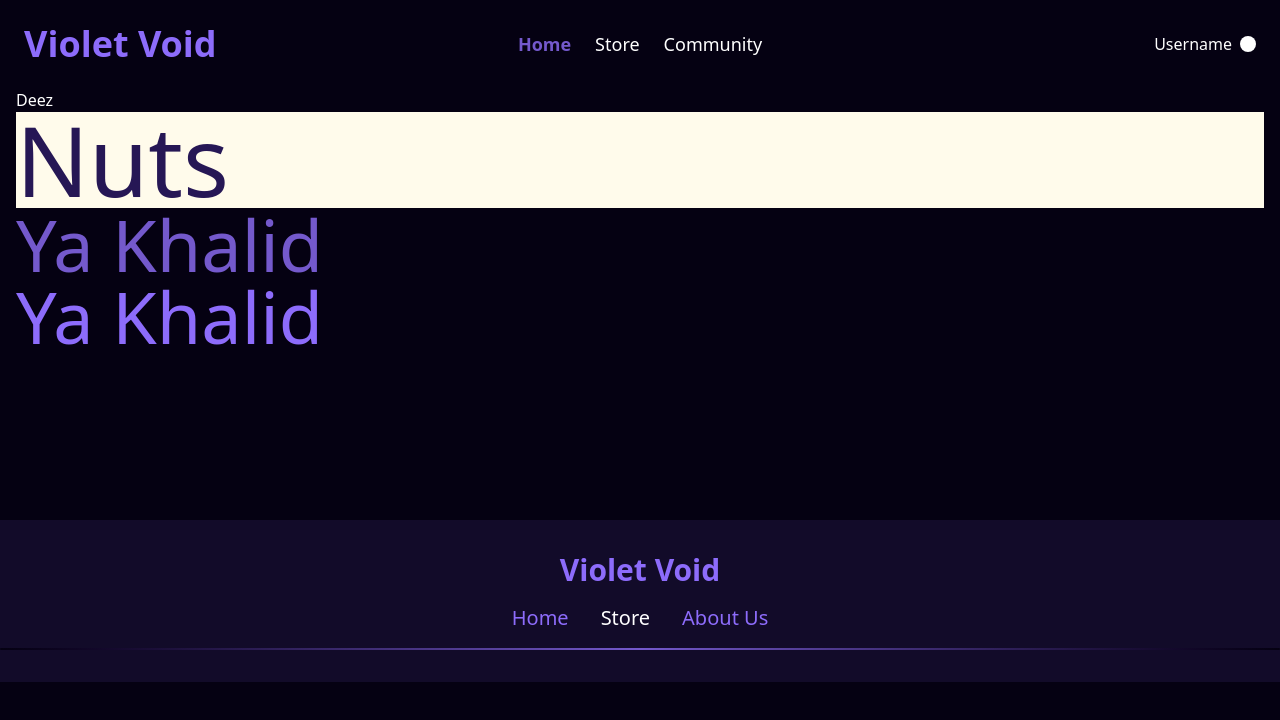
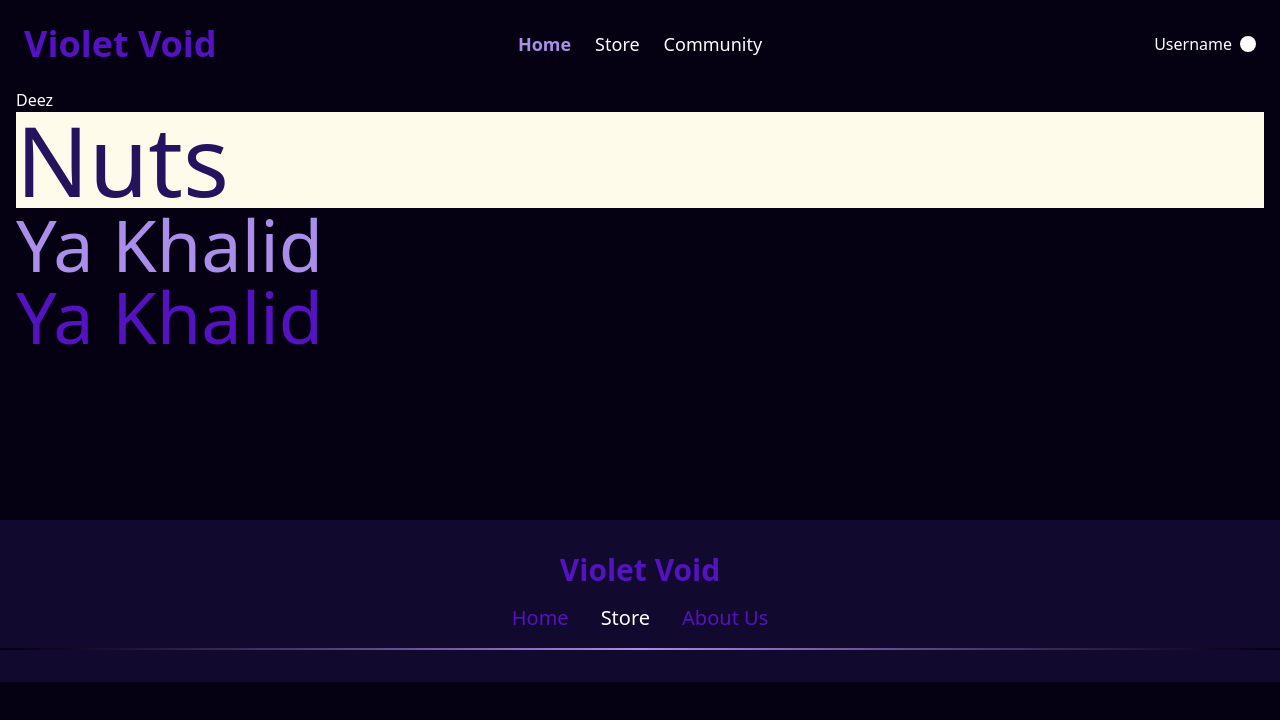
Before and after one commit to TheShad0wNinja/violet-void, a React (Vite) app: page / in a window 1280 px wide. Shown: the top 720 px of the page. Built offline with nearby package versions, Linux system fonts and the light colour scheme.

Commit message:
tweaked the site colors

```diff
--- a/src/index.css
+++ b/src/index.css
@@ -3,9 +3,32 @@
 @custom-variant dark (&:where([data-theme=dark], [data-theme=dark] *));
 @theme {
   --color-background: #050112;
+  --color-background-50: oklch(87.7% 0.062 295.27);
+  --color-background-100: oklch(82.65% 0.09 295.11);
+  --color-background-200: oklch(70.67% 0.158 292.79);
+  --color-background-300: oklch(59.33% 0.22 288.51);
+  --color-background-400: oklch(50.73% 0.264 282.33);
+  --color-background-500: oklch(44.33% 0.27 275.85);
+  --color-background-600: oklch(37.31% 0.225 276.32);
+  --color-background-700: oklch(30.64% 0.182 277.46);
+  --color-background-800: oklch(23.05% 0.13 279.85);
+  --color-background-900: oklch(15.33% 0.08 286.15);
+  --color-background-950: oklch(10.49% 0.047 294.1);
 
-  --color-primary: oklch(63.509% 0.20406 289.97);
-  --color-primary-50: oklch(97.994% 0.01077 297.63);
+  --color-primary: #5512c1;
+  --color-primary-50: oklch(94.34% 0.029 303.08);
+  --color-primary-100: oklch(88.5% 0.061 303.15);
+  --color-primary-200: oklch(77.15% 0.122 301.11);
+  --color-primary-300: oklch(67.25% 0.178 299.38);
+  --color-primary-400: oklch(57.14% 0.233 295.55);
+  --color-primary-500: oklch(49.45% 0.266 289.31);
+  --color-primary-600: oklch(42.6% 0.231 288.89);
+  --color-primary-700: oklch(34.92% 0.185 289.74);
+  --color-primary-800: oklch(26.89% 0.138 290.97);
+  --color-primary-900: oklch(17.52% 0.081 295.58);
+  --color-primary-950: oklch(12.55% 0.051 300.8);
+
+  /* --color-primary-50: oklch(97.994% 0.01077 297.63);
   --color-primary-100: oklch(92.867% 0.03682 295.86);
   --color-primary-200: oklch(82.814% 0.09275 295.43);
   --color-primary-300: oklch(73.021% 0.14857 292.96);
@@ -15,10 +38,24 @@
   --color-primary-700: oklch(37.819% 0.23469 274.85);
   --color-primary-800: oklch(29.582% 0.17982 276.2);
   --color-primary-900: oklch(20.667% 0.12098 279.44);
-  --color-primary-950: oklch(15.899% 0.09004 283.24);
+  --color-primary-950: oklch(15.899% 0.09004 283.24); */
 
-  --color-accent: oklch(54.99% 0.17083 290.48);
-  --color-accent-50: oklch(93.111% 0.02469 298.6);
+  --color-accent: #aa8ee9;
+  --color-accent-50: oklch(95.63% 0.019 299.07);
+  --color-accent-100: oklch(90.2% 0.043 298.8);
+  --color-accent-200: oklch(80.1% 0.089 298.44);
+  --color-accent-300: oklch(70.81% 0.132 297.06);
+  --color-accent-400: oklch(59.4% 0.185 293.79);
+  --color-accent-500: oklch(49.76% 0.228 289.09);
+  --color-accent-600: oklch(41.75% 0.206 287.23);
+  --color-accent-700: oklch(34.81% 0.167 288.03);
+  --color-accent-800: oklch(26.42% 0.121 289.12);
+  --color-accent-900: oklch(18.4% 0.072 291);
+  --color-accent-950: oklch(12.99% 0.04 296.78);
+
+
+  /* --color-accent: #4d1ee6; */
+  /* --color-accent-50: oklch(93.111% 0.02469 298.6);
   --color-accent-100: oklch(89.022% 0.03873 297.05);
   --color-accent-200: oklch(80.532% 0.0707 294.85);
   --color-accent-300: oklch(71.826% 0.1044 294.47);
@@ -28,10 +65,22 @@
   --color-accent-700: oklch(37.428% 0.15064 287.82);
   --color-accent-800: oklch(29.412% 0.11134 288.8);
   --color-accent-900: oklch(20.861% 0.06779 290.86);
-  --color-accent-950: oklch(16.486% 0.04289 291.98);
+  --color-accent-950: oklch(16.486% 0.04289 291.98); */
 
-  --color-secondary: oklch(34.76% 0.14831 286.62);
-  --color-secondary-50: oklch(82.913% 0.06608 295.65);
+  --color-secondary: #361d89;
+  --color-secondary-50: oklch(94.51% 0.023 296.73);
+  --color-secondary-100: oklch(88.96% 0.046 296.56);
+  --color-secondary-200: oklch(78.87% 0.09 295.19);
+  --color-secondary-300: oklch(67.67% 0.14 292.82);
+  --color-secondary-400: oklch(56.89% 0.188 289.77);
+  --color-secondary-500: oklch(48.07% 0.225 284.78);
+  --color-secondary-600: oklch(41% 0.203 283.74);
+  --color-secondary-700: oklch(34.45% 0.165 284.23);
+  --color-secondary-800: oklch(26.94% 0.121 285.63);
+  --color-secondary-900: oklch(18.26% 0.069 287.84);
+  --color-secondary-950: oklch(12.83% 0.04 293.59);
+
+  /* --color-secondary-50: oklch(82.913% 0.06608 295.65);
   --color-secondary-100: oklch(78.584% 0.08262 295.51);
   --color-secondary-200: oklch(69.905% 0.11921 293.73);
   --color-secondary-300: oklch(61.335% 0.15479 292.18);
@@ -41,7 +90,7 @@
   --color-secondary-700: oklch(34.76% 0.14831 286.62);
   --color-secondary-800: oklch(26.71% 0.10613 288.13);
   --color-secondary-900: oklch(17.971% 0.05859 289.96);
-  --color-secondary-950: oklch(13.042% 0.03267 293.28);
+  --color-secondary-950: oklch(13.042% 0.03267 293.28); */
 
   --container-default: 100rem;
 }
```
